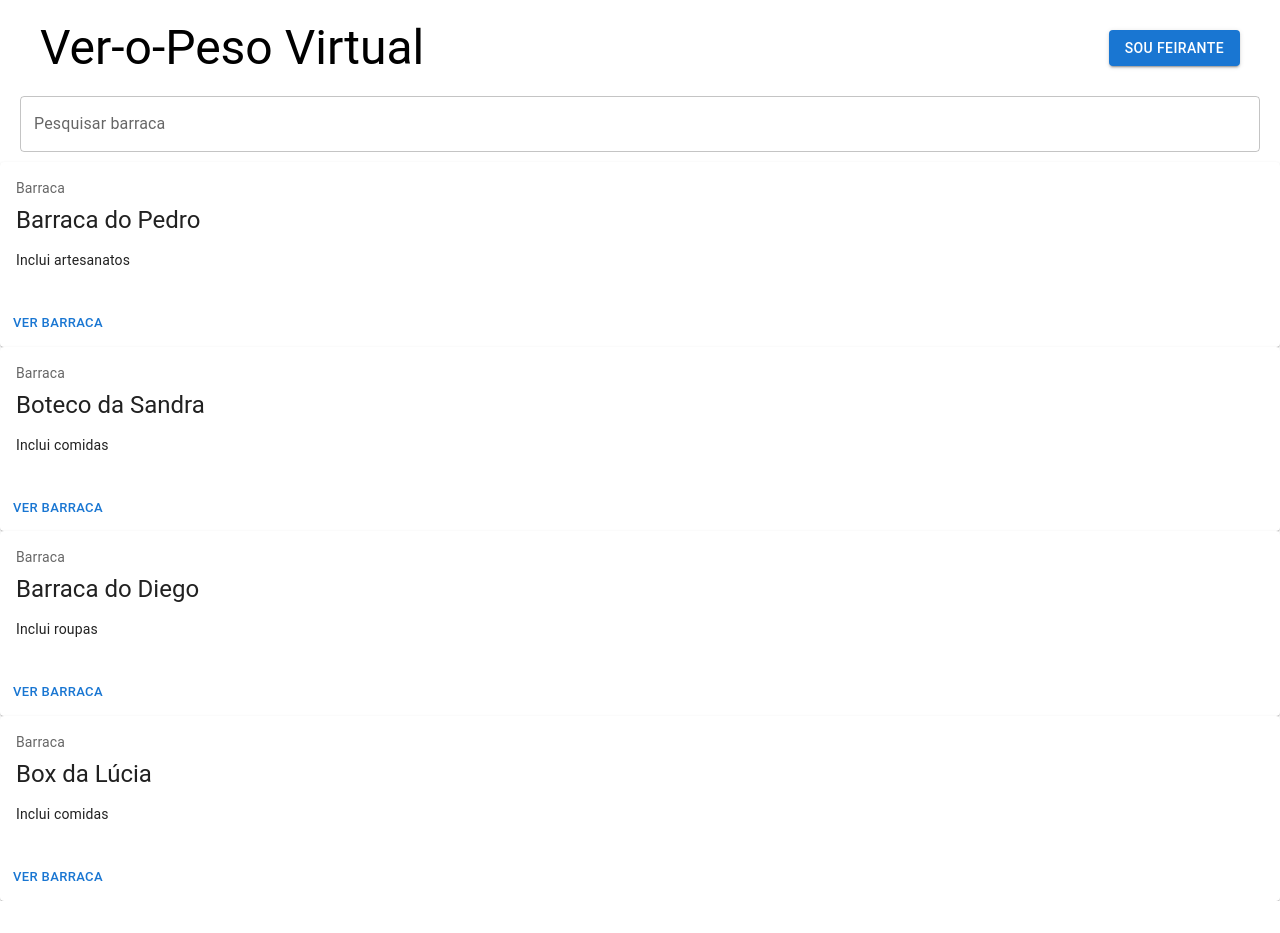
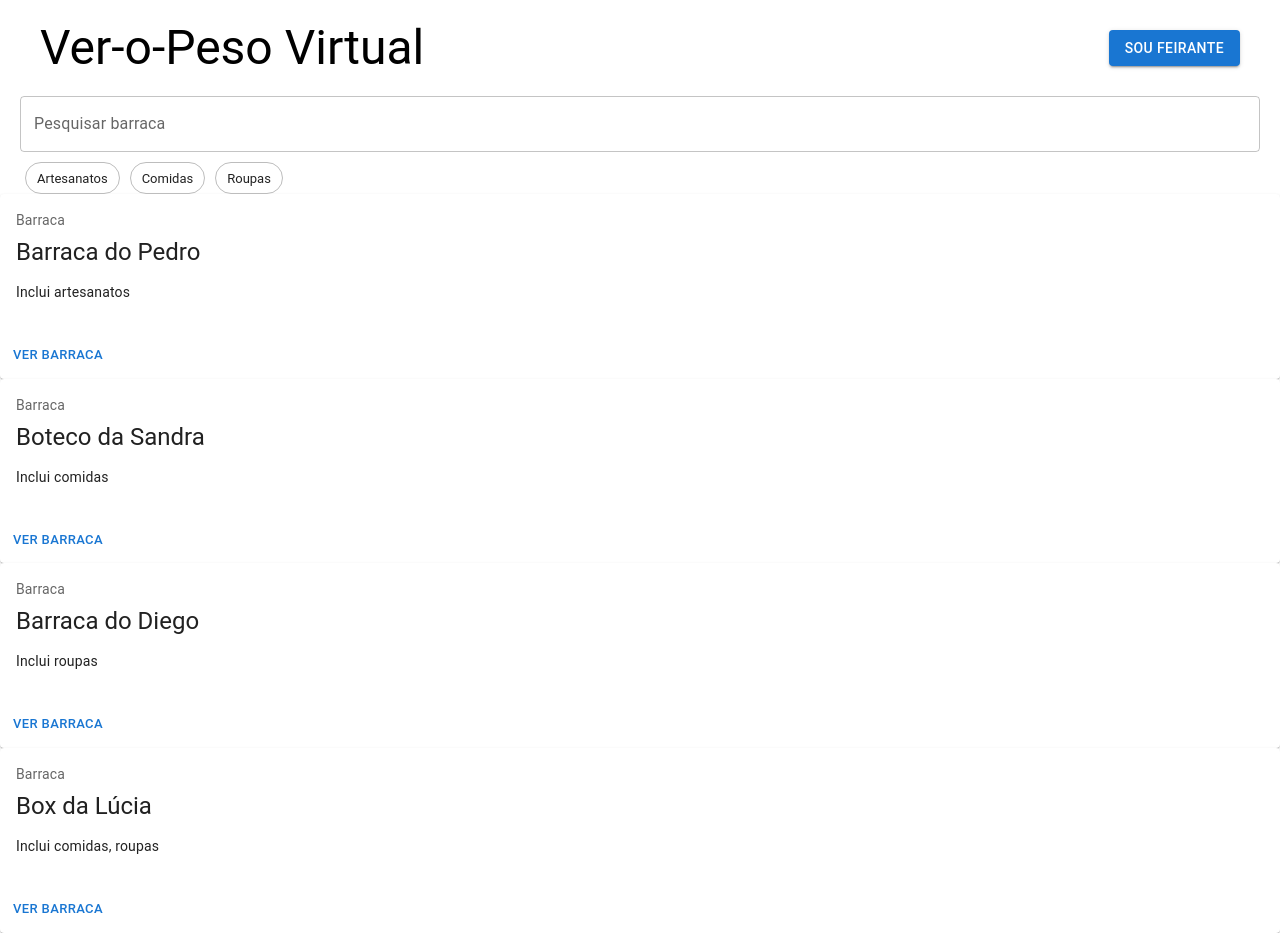
Before and after one commit to isaquemenezes/ver-o-peso-virtual, a React (Create React App) app in the folder frontend/: page / in a window 1280 px wide. Before the commit the page ends 901 px from the top, so only its background shows below. Built offline with nearby package versions, Linux system fonts and the light colour scheme.

Commit message:
Adiciona filtro por categoria de barraca

```diff
--- a/frontend/src/components/barracas.tsx
+++ b/frontend/src/components/barracas.tsx
@@ -2,15 +2,33 @@ import React, {Component} from "react";
 import {Barraca, noVerOPeso, TipoBarraca} from "../lib/modelos";
 import CartaoBarraca from "./tiles/barraca";
 import {Link} from "react-router-dom";
-import {Button, TextField, Typography} from "@mui/material";
+import DoneIcon from '@mui/icons-material/Done';
+import {Button, Chip, TextField, Typography} from "@mui/material";
 
 type _Props = {};
-type _State = { termoBusca: string };
+type _State = { termoBusca: string, categorias: Set<TipoBarraca> };
+
 
 export default class ComponenteBarracas extends Component<_Props, _State> {
   constructor(props: _Props) {
     super(props);
-    this.state = {termoBusca: ''};
+    this.state = {termoBusca: '', categorias: new Set()};
+  }
+
+  private filtra(estado: _State, barracas: Barraca[]): Barraca[] {
+    let resultado = Array.from(barracas);
+    const termoBusca = estado.termoBusca.trim();
+    if (termoBusca) {
+      resultado = resultado
+          .filter(barraca => barraca.nome.toLowerCase().includes(termoBusca.toLowerCase()));
+    }
+
+    const categorias = estado.categorias;
+    if (categorias.size) {
+      resultado = resultado
+          .filter(barraca => Array.from(categorias).every((tipo) => barraca.tipos.includes(tipo)))
+    }
+    return resultado;
   }
 
   render() {
@@ -37,13 +55,10 @@ export default class ComponenteBarracas extends Component<_Props, _State> {
         idFeirante: '0',
         nome: 'Box da Lúcia',
         localizacao: noVerOPeso({numero: '234'}),
-        tipos: [TipoBarraca.comidas],
+        tipos: [TipoBarraca.comidas, TipoBarraca.roupas],
       }
     ];
-    const barracasFiltradas = barracas
-        .filter((barraca) => barraca.nome.toLowerCase()
-            .includes(this.state.termoBusca.toLowerCase()));
-
+    const barracasFiltradas = this.filtra(this.state, barracas);
     const textoPesquisa = (() => {
       const contador = barracasFiltradas.length;
       const prefixo = contador == 0 ? 'Nenhuma' : `${contador}`;
@@ -65,9 +80,43 @@ export default class ComponenteBarracas extends Component<_Props, _State> {
               style={{display: "flex", flex: "1", margin: "10px 20px"}}
               label="Pesquisar barraca"
               variant="outlined"
-              onChange={(e) => this.setState({termoBusca: e.target.value})}
+              onChange={(e) => {
+                this.setState({...this.state, termoBusca: e.target.value});
+              }}
           />
-          {this.state.termoBusca
+          <div style={{display: "flex", flexDirection: "row", padding: "0 20px"}}>
+            {Object.keys(TipoBarraca)
+                .filter((chave) => !isNaN(Number(TipoBarraca[chave as keyof typeof TipoBarraca])))
+                .map((chave) => TipoBarraca[chave as keyof typeof TipoBarraca])
+                .map((tipo) => {
+                  const legenda: string = (() => {
+                    switch (tipo) {
+                      case TipoBarraca.roupas:
+                        return 'Roupas';
+                      case TipoBarraca.artesanatos:
+                        return 'Artesanatos';
+                      case TipoBarraca.comidas:
+                        return 'Comidas';
+                    }
+                  })();
+                  const has = this.state.categorias.has(tipo);
+                  return <Chip
+                      style={{margin: "0 5px"}}
+                      label={legenda}
+                      icon={has ? <DoneIcon/> : undefined}
+                      onClick={(_) => {
+                        const categorias = new Set(this.state.categorias);
+                        if (categorias.has(tipo)) {
+                          categorias.delete(tipo);
+                        } else {
+                          categorias.add(tipo);
+                        }
+                        this.setState({...this.state, categorias});
+                      }}
+                      variant="outlined"/>;
+                })}
+          </div>
+          {barracas.length != barracasFiltradas.length
               ? <Typography
                   style={{margin: "0 20px"}}
                   component="div">{textoPesquisa}</Typography>
```
